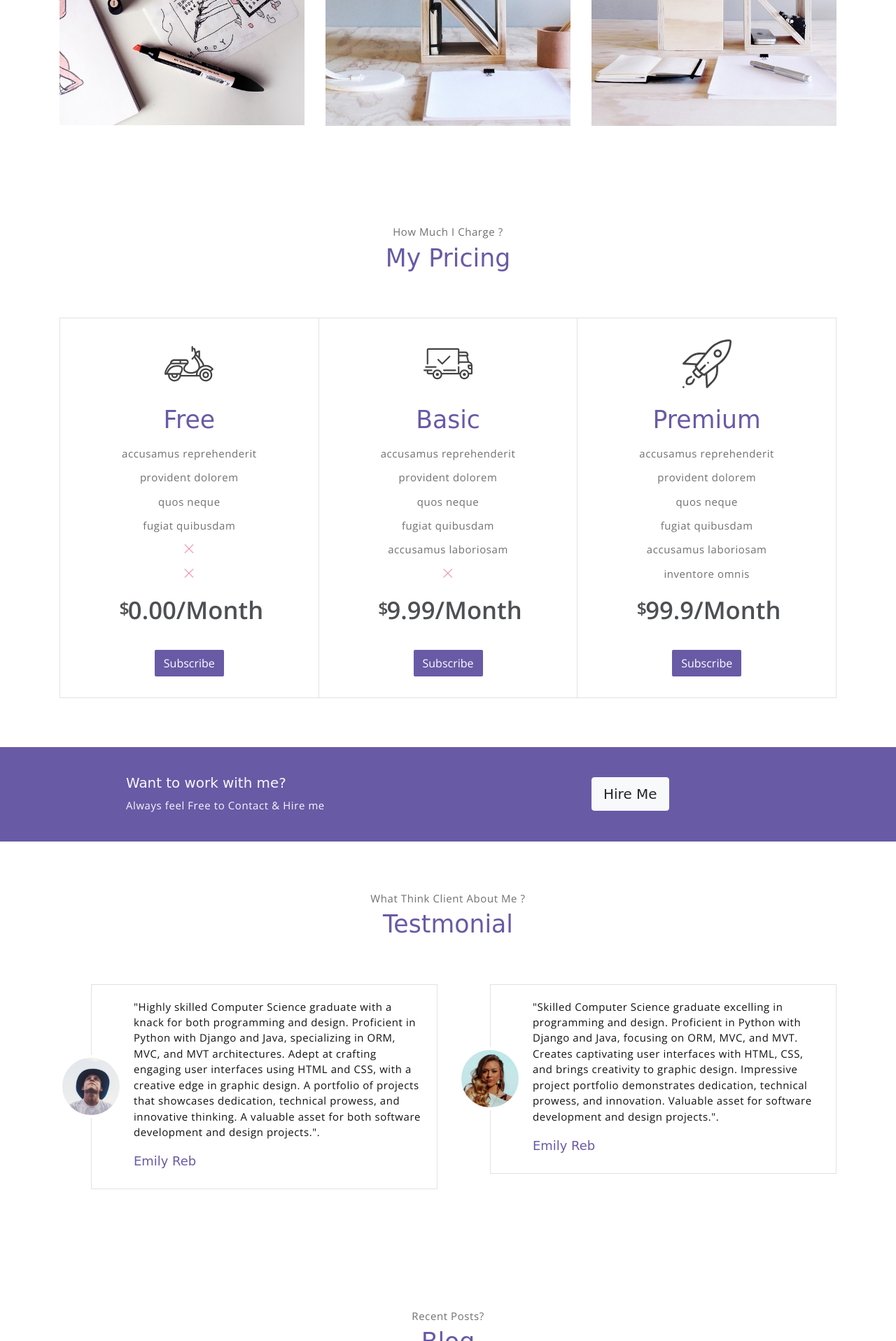
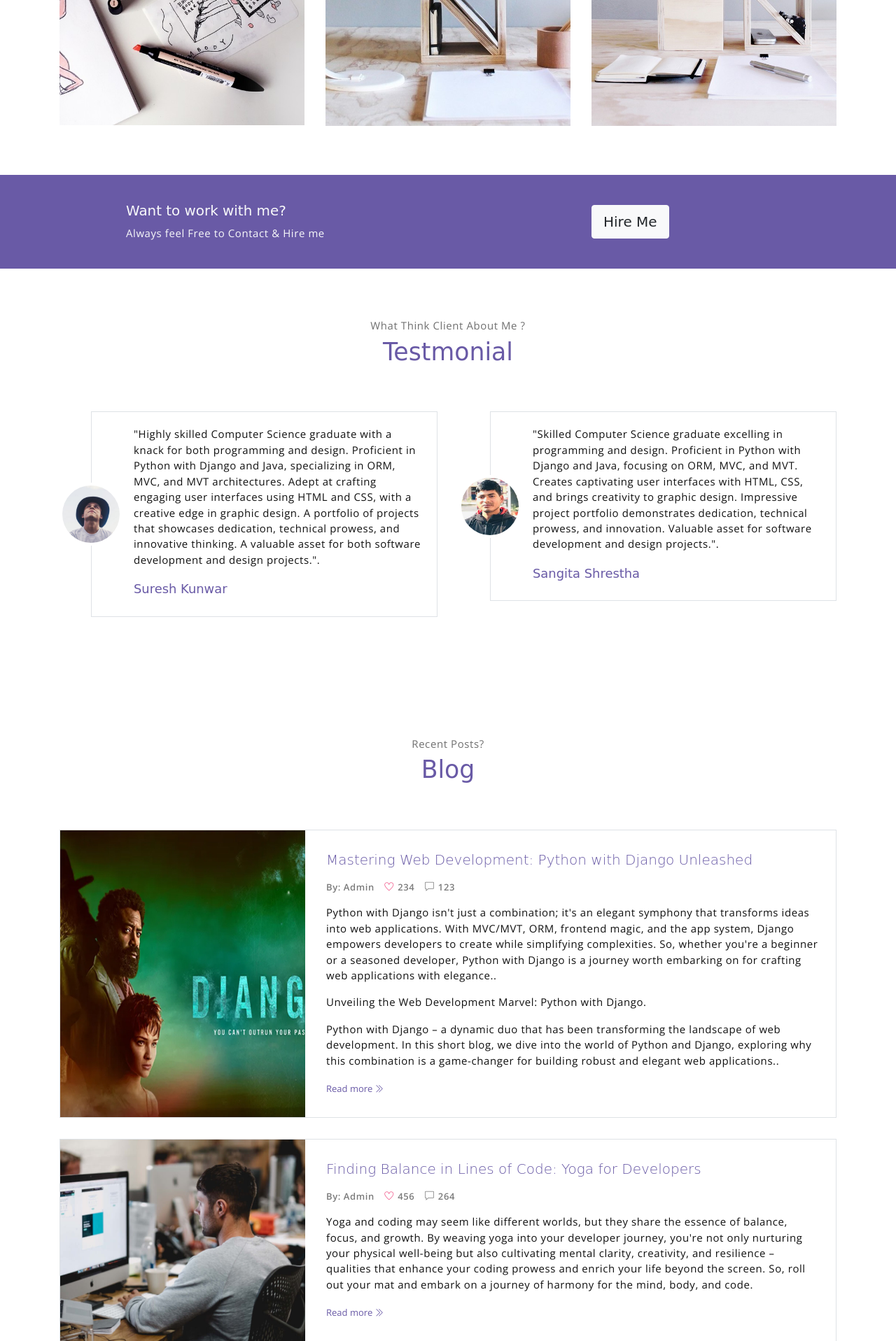
Before and after one commit to rameshjbhatta/Project1-Portfolio, a Django app: page / in a window 1280 px wide. Shown: the part 2163-4080 px from the top of the page at 70% size. Run offline with Django 4.2, Linux system fonts and the light colour scheme; some libraries are stand-ins or nearby versions; some web fonts are replaced.

Commit message:
3rd modification

```diff
--- a/portfolio/templates/index.html
+++ b/portfolio/templates/index.html
@@ -176,12 +176,12 @@
         </div><!-- end of container -->
     </section> <!-- end of portfolio section -->
 
-    <!-- pricing section -->
+    <!-- pricing section
     <section class="section" id="pricing">
         <div class="container text-center">
             <p class="section-subtitle">How Much I Charge ?</p>
             <h6 class="section-title mb-6">My Pricing</h6>
-            <!-- row -->
+            -- row
             <div class="pricing-wrapper">
                 <div class="pricing-card">
                     <div class="pricing-card-header">
@@ -247,9 +247,9 @@
                     <a href="#" class="btn btn-primary mt-3 pricing-card-btn">Subscribe</a>
                 </div>
 
-            </div><!-- end of pricing wrapper -->
-        </div> <!-- end of container -->
-    </section><!-- end of pricing section -->
+            </div>end of pricing wrapper
+        </div> end of container
+    </section> end of pricing section -->
 
     <!-- section -->
     <section class="section-sm bg-primary">
@@ -283,7 +283,7 @@
                         </div>
                         <div class="testimonial-card-body">
                             <p class="testimonial-card-subtitle">"Highly skilled Computer Science graduate with a knack for both programming and design. Proficient in Python with Django and Java, specializing in ORM, MVC, and MVT architectures. Adept at crafting engaging user interfaces using HTML and CSS, with a creative edge in graphic design. A portfolio of projects that showcases dedication, technical prowess, and innovative thinking. A valuable asset for both software development and design projects.".</p>
-                            <h6 class="testimonial-card-title">Emily Reb</h6>
+                            <h6 class="testimonial-card-title">Suresh Kunwar</h6>
                         </div>
                     </div>
                 </div>
@@ -294,7 +294,7 @@
                         </div>
                         <div class="testimonial-card-body">
                             <p class="testimonial-card-subtitle">"Skilled Computer Science graduate excelling in programming and design. Proficient in Python with Django and Java, focusing on ORM, MVC, and MVT. Creates captivating user interfaces with HTML, CSS, and brings creativity to graphic design. Impressive project portfolio demonstrates dedication, technical prowess, and innovation. Valuable asset for software development and design projects.".</p>
-                            <h6 class="testimonial-card-title">Emily Reb</h6>
+                            <h6 class="testimonial-card-title">Sangita Shrestha</h6>
                         </div>
                     </div>
                 </div>
```
Also changed, not shown: portfolio/static/imgs/avatar3.jpg, portfolio/static/imgs/avatar31.jpg (added).
